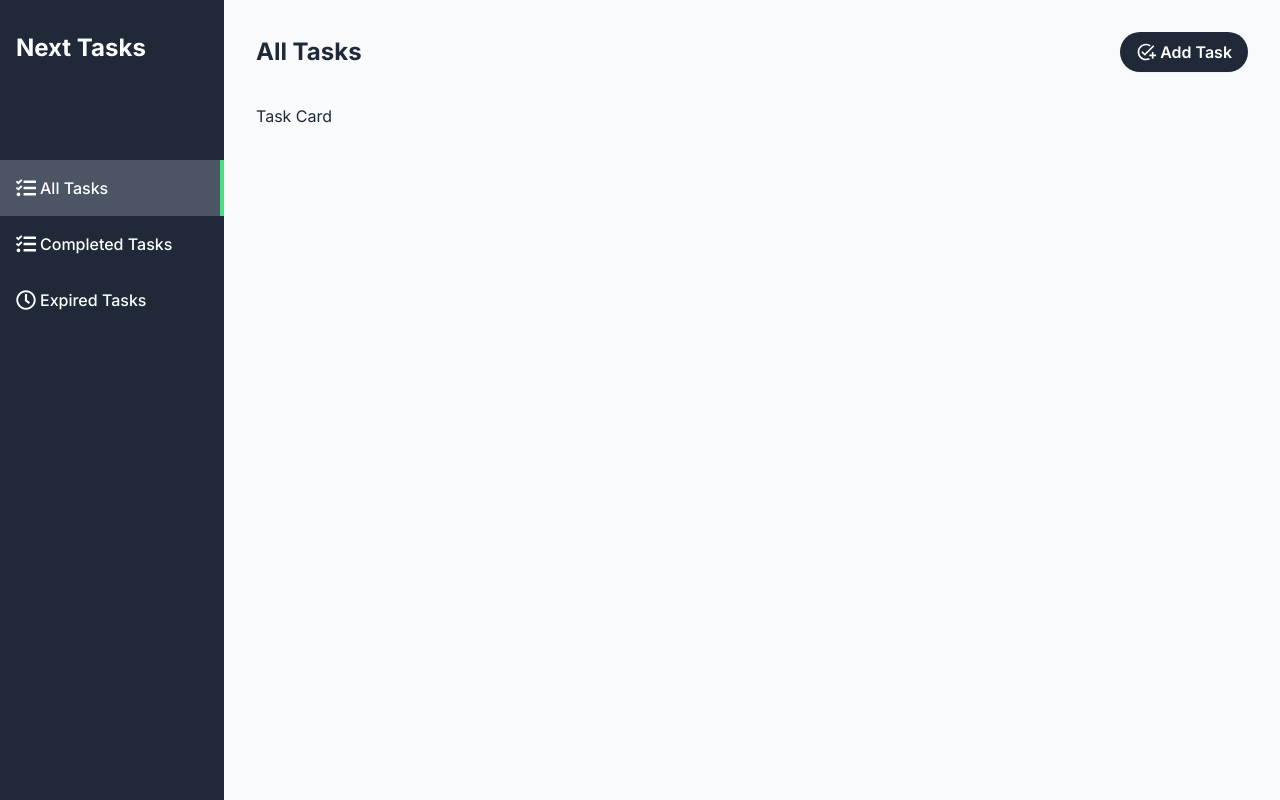
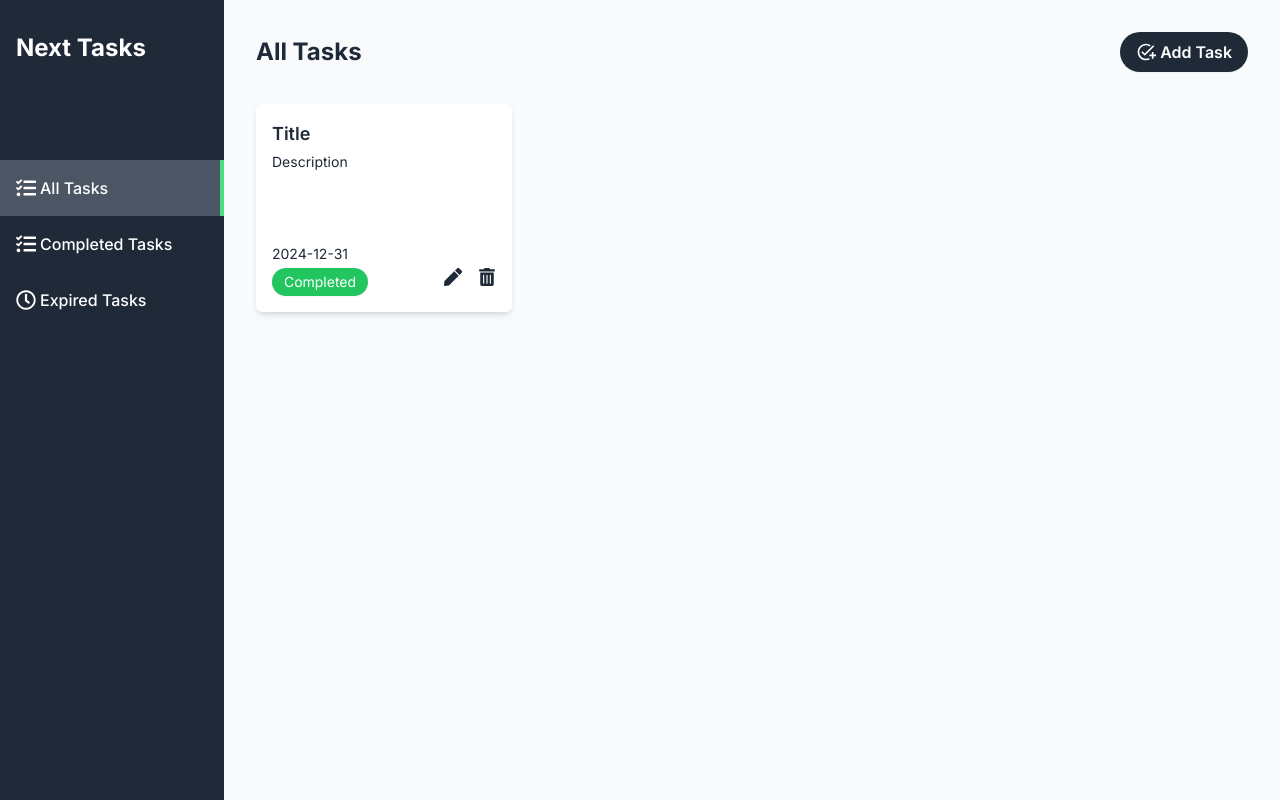
Before and after one commit to yusuken1121/NextJs_TodoList, a Next.js app: page / in a window 1280 px wide. Built offline with nearby package versions, Linux system fonts and the light colour scheme.

Commit message:
✨ Create Task Card

```diff
--- a/src/app/(main)/page.tsx
+++ b/src/app/(main)/page.tsx
@@ -1,3 +1,4 @@
+import TaskCard from "@/components/TaskCard/TaskCard";
 import Image from "next/image";
 import Link from "next/link";
 import { MdAddTask } from "react-icons/md";
@@ -15,7 +16,9 @@
           <div>Add Task</div>
         </Link>
       </header>
-      <div className="mt-8 flex flex-wrap gap-4">Task Card</div>
+      <div className="mt-8 flex flex-wrap gap-4">
+        <TaskCard />
+      </div>
     </div>
   );
 }
--- /dev/null
+++ b/src/components/TaskCard/TaskCard.tsx
@@ -0,0 +1,32 @@
+import { green } from "colors";
+import TaskEditButton from "./TaskEditButton/TaskEditButton";
+import TaskDeleteButton from "./TaskDeleteButton/TaskDeleteButton";
+
+const TaskCard = () => {
+  return (
+    <div className="w-64 h-52 p-4 bg-white rounded-md shadow-md flex flex-col justify-between">
+      <header>
+        <h1 className="text-lg font-semibold">Title</h1>
+        <div className="mt-1 text-sm line-clamp-3">Description</div>
+      </header>
+      <div>
+        <div className="text-sm">2024-12-31</div>
+        <div className="flex justify-between items-center">
+          <div
+            className={`mt-1 text-sm px-2 py-1 w-24 text-center text-white rounded-full shadow-sm ${
+              true ? `bg-green-500` : `bg-red-500`
+            }`}
+          >
+            {true ? "Completed" : "Incomplete"}
+          </div>
+          <div className="flex gap-4">
+            <TaskEditButton id="1" />
+            <TaskDeleteButton id="1" />
+          </div>
+        </div>
+      </div>
+    </div>
+  );
+};
+
+export default TaskCard;
--- /dev/null
+++ b/src/components/TaskCard/TaskDeleteButton/TaskDeleteButton.tsx
@@ -0,0 +1,21 @@
+import { FC } from "react";
+import { FaTrashAlt } from "react-icons/fa";
+
+interface TaskDeleteButtonProps {
+  id: string;
+}
+
+const TaskDeleteButton: FC<TaskDeleteButtonProps> = () => {
+  return (
+    <form action="">
+      <button
+        type="submit"
+        className="hover:text-gray-700 text-lg cursor-pointer"
+      >
+        <FaTrashAlt />
+      </button>
+    </form>
+  );
+};
+
+export default TaskDeleteButton;
--- /dev/null
+++ b/src/components/TaskCard/TaskEditButton/TaskEditButton.tsx
@@ -0,0 +1,17 @@
+import Link from "next/link";
+import { FC } from "react";
+import { FaPen } from "react-icons/fa";
+
+interface TaskEditButtonProps {
+  id: string;
+}
+
+const TaskEditButton: FC<TaskEditButtonProps> = ({ id }) => {
+  return (
+    <Link href={`/edit/${id}`}>
+      <FaPen className="hover:text-gray-700 text-lg cursor-pointer" />
+    </Link>
+  );
+};
+
+export default TaskEditButton;
```
